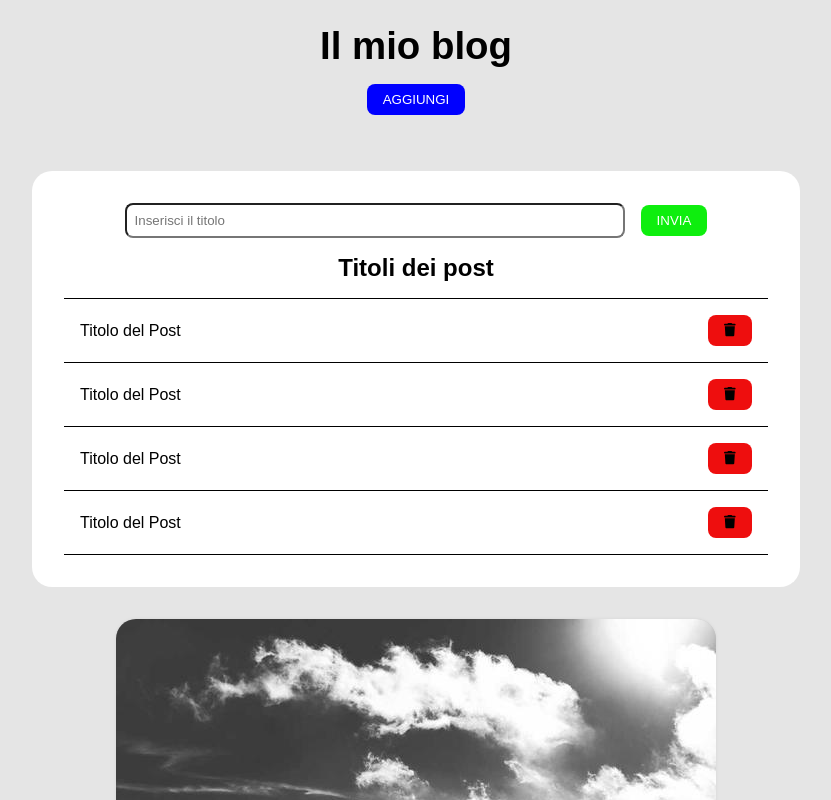
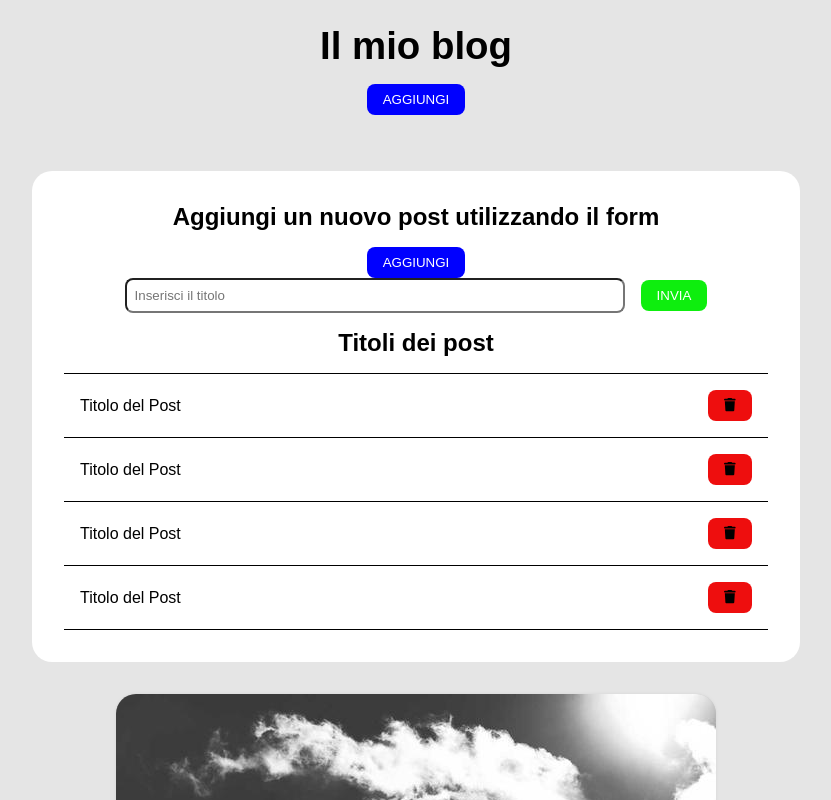
Before and after one commit to JacopoTrincanato/react-form-multifield, a React (Vite) app: page / in a window 1280 px wide. Shown: the top 800 px of the page, without its empty margins (224-1055 px from the left). Built offline with nearby package versions, Linux system fonts and the light colour scheme.

Commit message:
update form

```diff
--- a/src/components/form/Form.jsx
+++ b/src/components/form/Form.jsx
@@ -7,9 +7,20 @@ import style from "./Form.module.css"
 //importo i post
 import posts from "../../data/posts";
 
+//importo AddButton
+import AddButton from "../buttons/AddButton";
+
 //importo le icone di fontAwesome
 import { FontAwesomeIcon } from "@fortawesome/react-fontawesome";
 import { faTrash } from "@fortawesome/free-solid-svg-icons";
+
+const addedPost = {
+    title: "",
+    image: "",
+    content: "",
+    tags: [],
+    published: true
+}
 
 //creo il componente Form
 export default function Form() {
@@ -38,9 +49,14 @@ export default function Form() {
     //eseguo il return
     return (
         <section>
+            <h2>Aggiungi un nuovo post utilizzando il form</h2>
+            <AddButton />
+
             <form onSubmit={addPostTitle}>
 
                 <input type="text" placeholder="Inserisci il titolo" className={style.placeholder} value={newPosts} onChange={e => setNewPosts(e.target.value)} />
+
+
 
                 <button className={style.formBtn} type="submit" id="button">INVIA</button>
 
```
